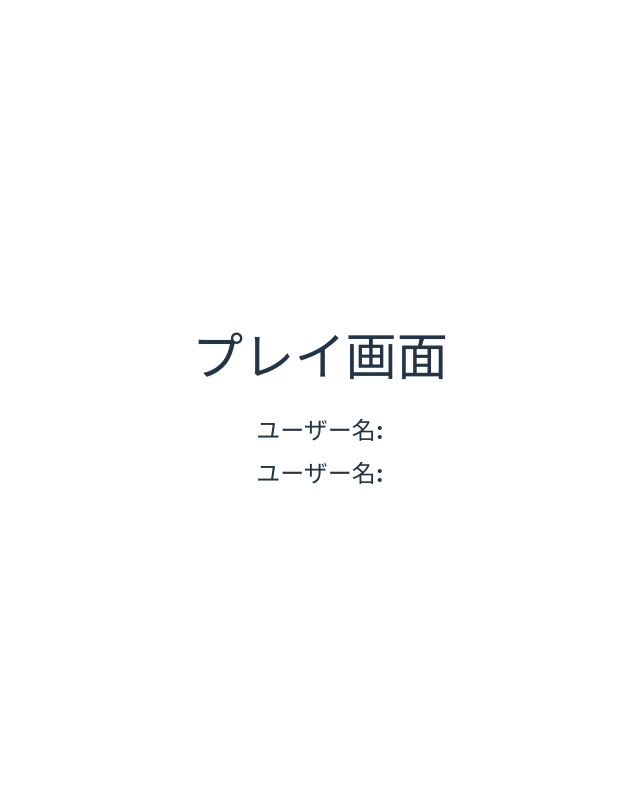
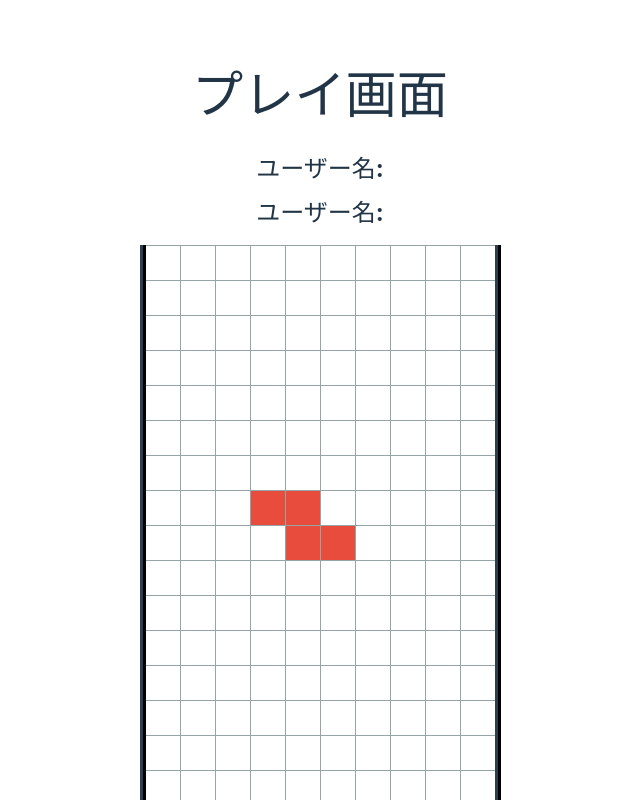
Before and after one commit to shinjia305/techpit-vue-tetris, a Vue app: page /play in a window 1280 px wide. Shown: the top 800 px of the page, without its empty margins (320-960 px from the left). Built offline with nearby package versions, Linux system fonts and the light colour scheme.

Commit message:
テトリミノを落下させる処理の実装

```diff
--- a/src/pages/PlayPage.vue
+++ b/src/pages/PlayPage.vue
@@ -1,6 +1,45 @@
 <script lang="ts" setup>
-  const classBlockColor = (x: number, y: number): string => {
+  import { reactive } from "vue";
+  import { Tetromino, TETROMINO_TYPE } from '../common/Tetromino';
+  import { Field } from '../common/Field';
+
+  let staticField = new Field();
+  const tetris = reactive({
+    field: new Field(),
+  });
+  const tetromino = reactive({
+    current: Tetromino.random(),
+    position: { x: 3, y: 0 },
+  });
+
+  const classBlockColor = (_x: number, _y: number): string => {
+   const type = tetris.field.data[_y][_x];
+   if(type > 0) {
+     return Tetromino.id(type as TETROMINO_TYPE);
+   }
+
+   const { x, y } = tetromino.position;
+   const { data } = tetromino.current;
+
+   if (y <= _y && _y < y + data.length) {
+     const cols = data[_y - y];
+     if (x <= _x && _x < x + cols.length) {
+       if (cols[_x - x] > 0) {
+         return Tetromino.id(cols[_x - x] as TETROMINO_TYPE);
+       }
+     }
+   }
+
+   return "";
   }
+
+  setInterval(() => {
+    tetris.field = Field.deepCopy(staticField);
+
+    tetromino.position.y++;
+    tetris.field.update(tetromino.current.data, tetromino.position);
+  }, 1 * 1000);
+  tetris.field.update(tetromino.current.data, tetromino.position);
 </script>
 
 <template>
@@ -9,9 +48,7 @@
   <h2>ユーザー名: </h2>
   <div class="container">
     <table class="field" style="border-collapse: collapse">
-      <tr
-        v-for="(row, y) in field"
-        :key="y">
+      <tr v-for="(row, y) in tetris.field.data" :key="y">
         <td
           class="block"
           v-for="(col, x) in row"
```
